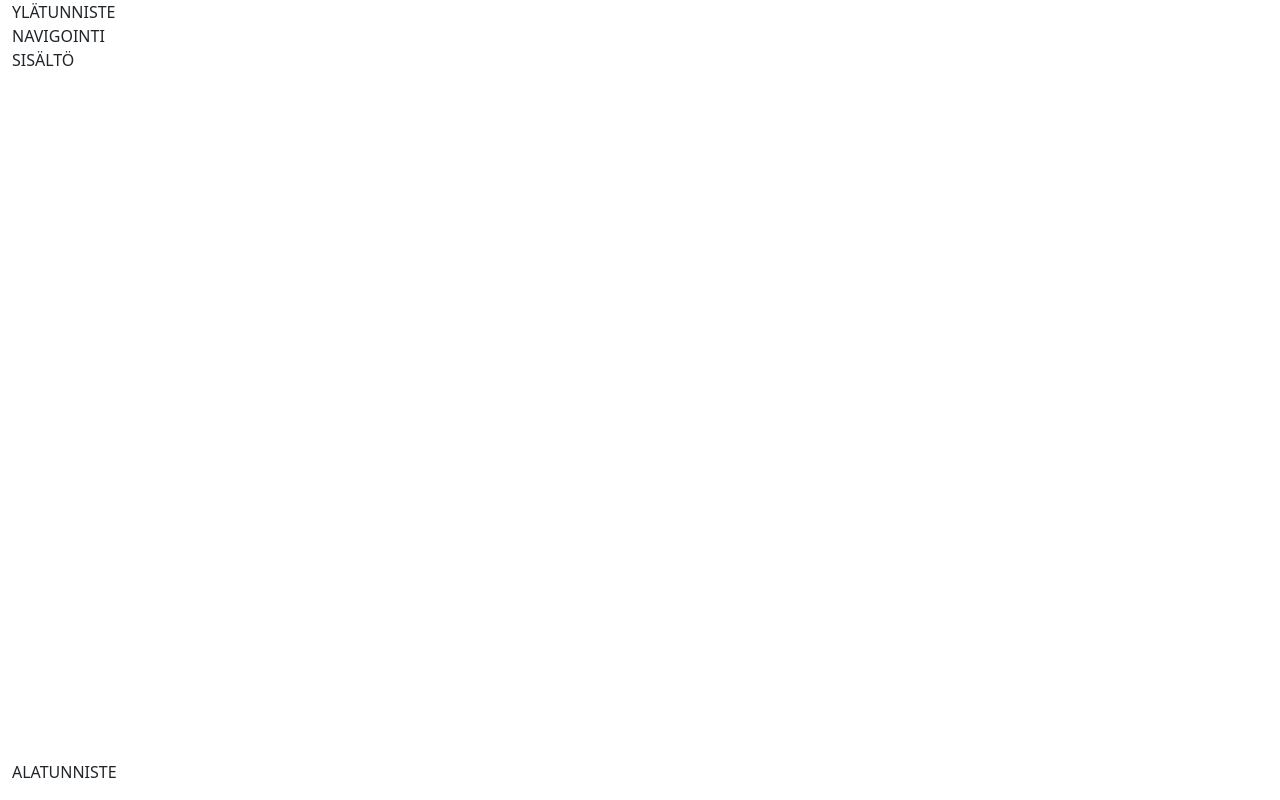
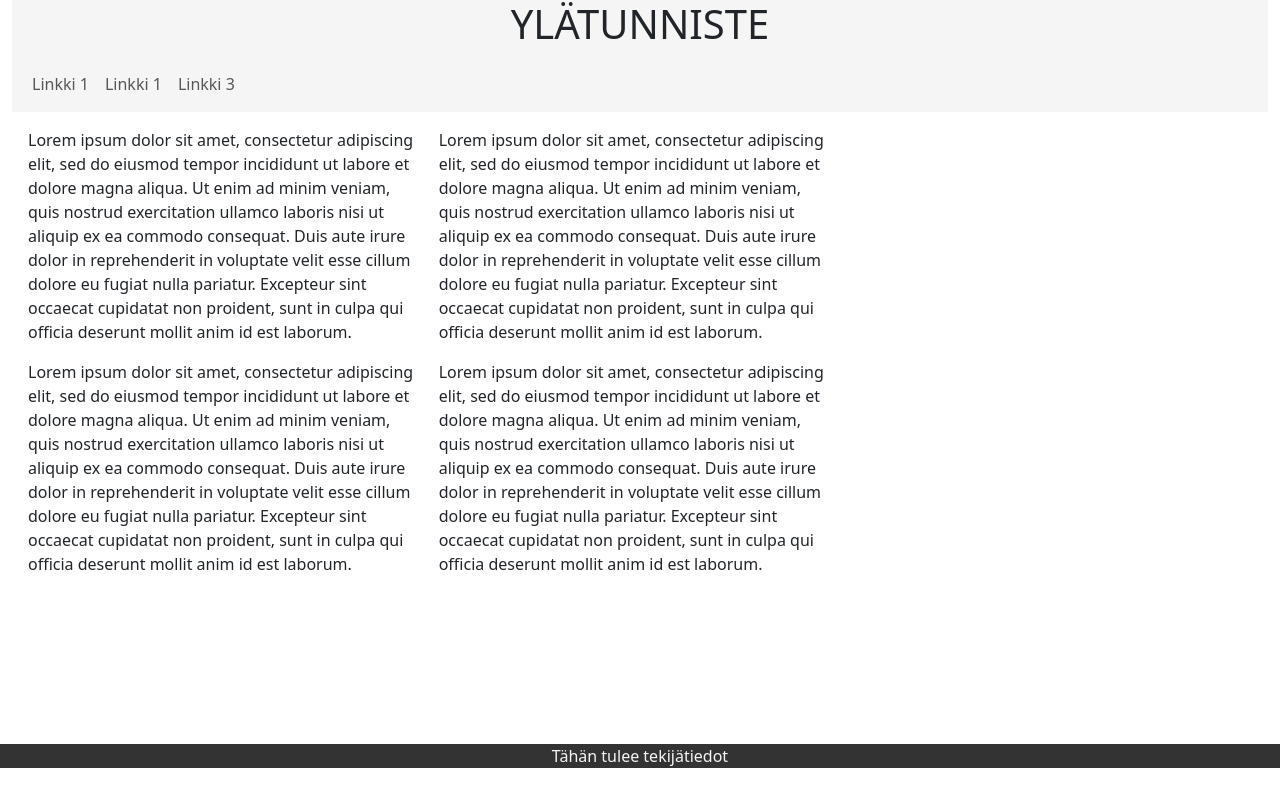
Before and after one commit to hubbeli/harjoitustyo, a plain HTML site: page index.html in a window 1280 px wide. Drawn offline with nearby package versions, Linux system fonts and the light colour scheme.

Commit message:
Navigointiin lisätty hampurilaismenu. Sivustoa muotoiltu.

```diff
--- a/css/style.css
+++ b/css/style.css
@@ -0,0 +1,14 @@
+header {
+    background-color: #f5f5f5;¨
+    height: 100px;
+}
+
+nav {
+    background-color: #f5f5f5;
+}
+
+footer .footer-text {
+    background-color: #333;
+    color: #f5f5f5;
+    text-align: center;
+}
--- a/index.html
+++ b/index.html
@@ -9,17 +9,46 @@
 </head>
 <body class="d-flex flex-column h-100">
     <div class="container-fluid flex-shrink-0">
-        <header>YLÄTUNNISTE</header>
-        <nav>NAVIGOINTI</nav>
+        <header class="d-flex justify-content-center align-items-center">
+            <h1>YLÄTUNNISTE</h1>
+        </header>
+        <nav class="navbar navbar-expand-md">
+            <div class="container-fluid">
+              <button class="navbar-toggler" type="button"
+                data-bs-toggle="collapse"
+                data-bs-target="#navbarSupportedContent"
+                aria-controls="navbarSupportedContent"
+                aria-expanded="false"
+                aria-label="Toggle navigation">
+                <span class="navbar-toggler-icon"></span>
+              </button>
+              <div class="collapse navbar-collapse" id="mainmenu">
+                <ul class="navbar-nav">
+                  <li class="nav-item"><a class="nav-link" href="#">Linkki 1</a></li>
+                  <li class="nav-item"><a class="nav-link" href="#">Linkki 1</a></li>
+                  <li class="nav-item"><a class="nav-link" href="#">Linkki 3</a></li>
+                </ul>
+              </div>
+            </div>
+        </nav>
         <div class="row">
-            <div class="col-md-8">
-                <section>SISÄLTÖ</section>
+            <div class="col-md-8 p-3">
+                <div class="container-fluid">
+                    <div class="row">
+                        <article class="col-md-6"><p>Lorem ipsum dolor sit amet, consectetur adipiscing elit, sed do eiusmod tempor incididunt ut labore et dolore magna aliqua. Ut enim ad minim veniam, quis nostrud exercitation ullamco laboris nisi ut aliquip ex ea commodo consequat. Duis aute irure dolor in reprehenderit in voluptate velit esse cillum dolore eu fugiat nulla pariatur. Excepteur sint occaecat cupidatat non proident, sunt in culpa qui officia deserunt mollit anim id est laborum.</p></article>
+                        <article class="col-md-6"><p>Lorem ipsum dolor sit amet, consectetur adipiscing elit, sed do eiusmod tempor incididunt ut labore et dolore magna aliqua. Ut enim ad minim veniam, quis nostrud exercitation ullamco laboris nisi ut aliquip ex ea commodo consequat. Duis aute irure dolor in reprehenderit in voluptate velit esse cillum dolore eu fugiat nulla pariatur. Excepteur sint occaecat cupidatat non proident, sunt in culpa qui officia deserunt mollit anim id est laborum.</p></article>
+                        <article class="col-md-6"><p>Lorem ipsum dolor sit amet, consectetur adipiscing elit, sed do eiusmod tempor incididunt ut labore et dolore magna aliqua. Ut enim ad minim veniam, quis nostrud exercitation ullamco laboris nisi ut aliquip ex ea commodo consequat. Duis aute irure dolor in reprehenderit in voluptate velit esse cillum dolore eu fugiat nulla pariatur. Excepteur sint occaecat cupidatat non proident, sunt in culpa qui officia deserunt mollit anim id est laborum.</p></article>
+                        <article class="col-md-6"><p>Lorem ipsum dolor sit amet, consectetur adipiscing elit, sed do eiusmod tempor incididunt ut labore et dolore magna aliqua. Ut enim ad minim veniam, quis nostrud exercitation ullamco laboris nisi ut aliquip ex ea commodo consequat. Duis aute irure dolor in reprehenderit in voluptate velit esse cillum dolore eu fugiat nulla pariatur. Excepteur sint occaecat cupidatat non proident, sunt in culpa qui officia deserunt mollit anim id est laborum.</p></article>
+                    </div>
+                </div>
             </div>
         </div>
     </div>
     <footer class="footer mt-auto py-3">
         <div class="container-fluid">
-            ALATUNNISTE
+            <div class="row">
+                <p class="col-12 footer-text">Tähän tulee tekijätiedot</p>
+            </div>
         </div>
     </footer>
     <script src="https://cdn.jsdelivr.net/npm/bootstrap@5.3.3/dist/js/bootstrap.bundle.min.js" integrity="sha384-YvpcrYf0tY3lHB60NNkmXc5s9fDVZLESaAA55NDzOxhy9GkcIdslK1eN7N6jIeHz" crossorigin="anonymous"></script>
```
